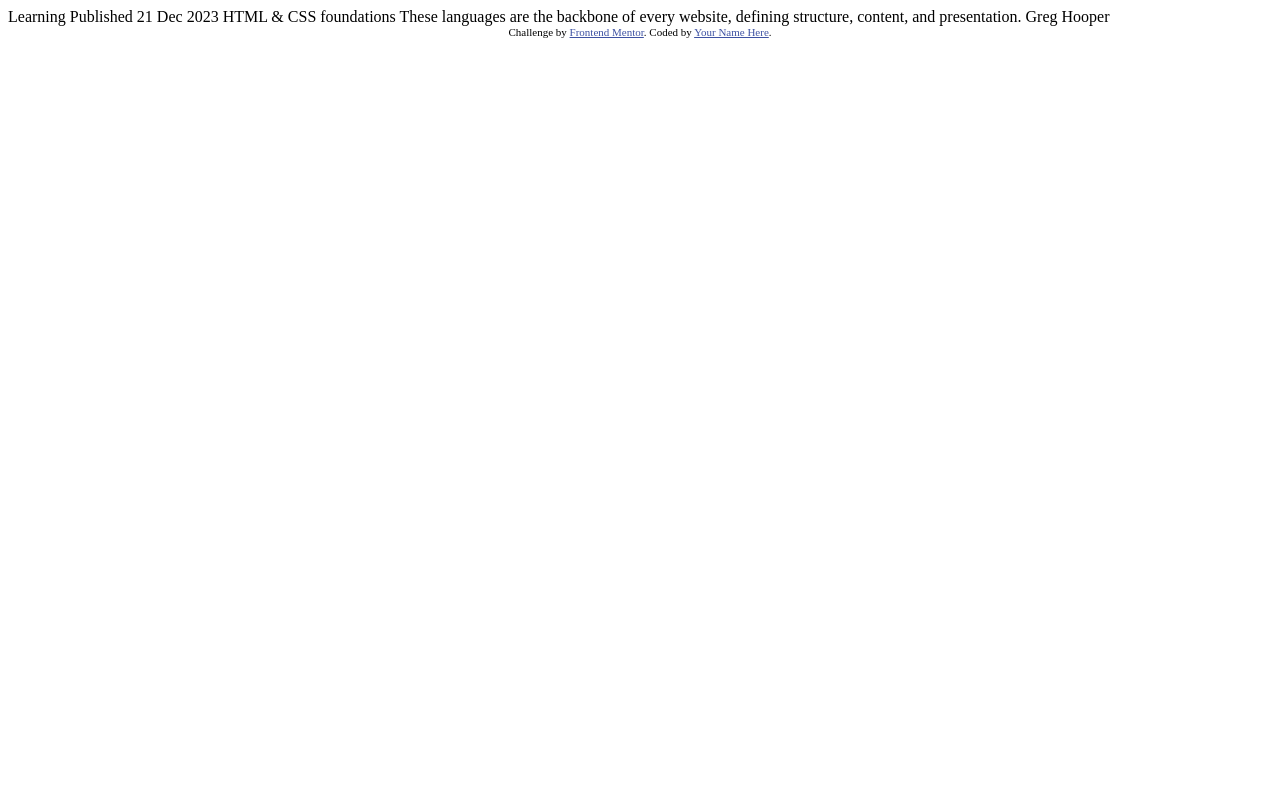
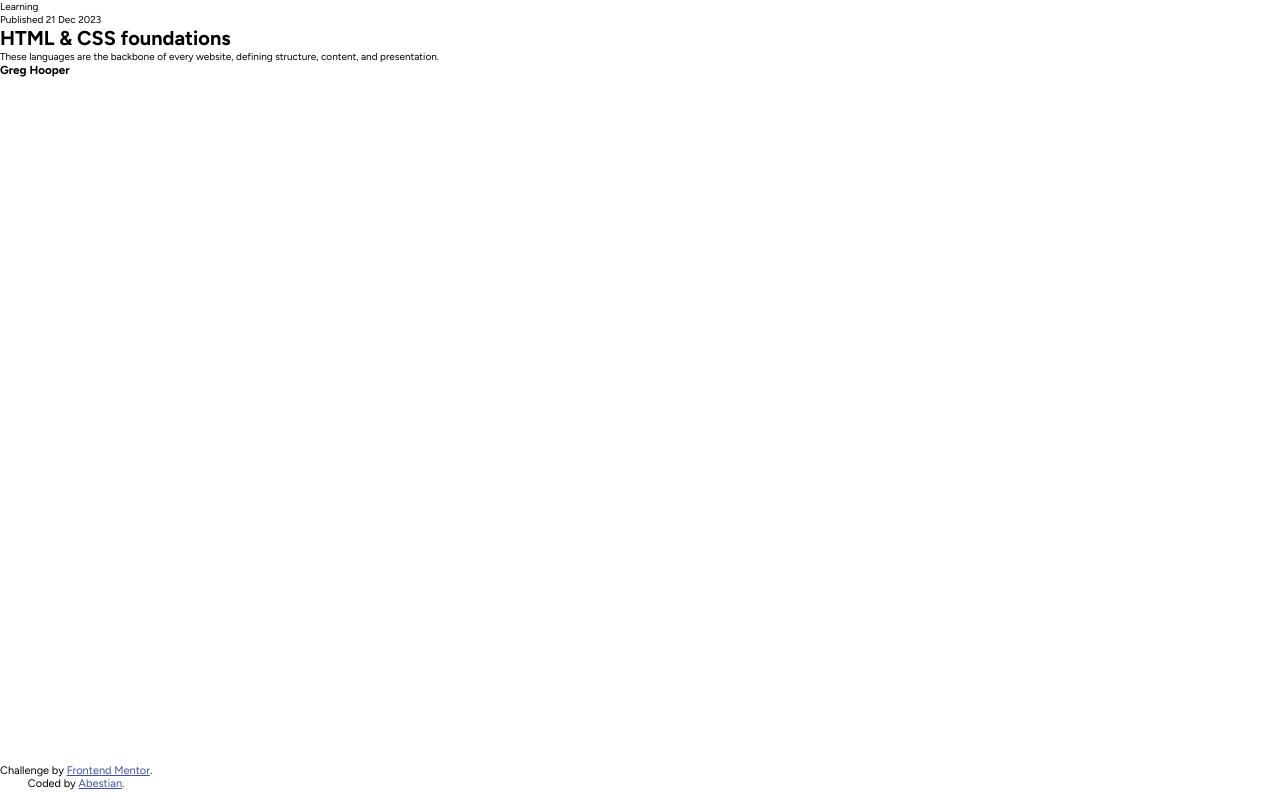
Before and after one commit to Abestian/blog_preview_card-FM, a plain HTML site: page index.html in a window 1280 px wide. Drawn offline with Linux system fonts and the light colour scheme.

Commit message:
Created an html structure.

```diff
--- /dev/null
+++ b/css/style.css
@@ -0,0 +1,30 @@
+*,
+*::after,
+*::before {
+	box-sizing: border-box;
+	margin: 0;
+	padding: 0;
+}
+
+html {
+    font-size: 62.5%;
+}
+
+body {
+    background-color: #fff;
+    font-family: 'Figtree',sans-serif;
+}
+
+
+
+
+.attribution {
+	position: fixed;
+	bottom: 10px;
+	font-size: 11px;
+	text-align: center;
+}
+
+.attribution a {
+	color: hsl(228, 45%, 44%);
+}
--- a/index.html
+++ b/index.html
@@ -1,34 +1,52 @@
 <!DOCTYPE html>
 <html lang="en">
+
 <head>
   <meta charset="UTF-8">
-  <meta name="viewport" content="width=device-width, initial-scale=1.0"> <!-- displays site properly based on user's device -->
-
+  <meta name="viewport" content="width=device-width, initial-scale=1.0">
   <link rel="icon" type="image/png" sizes="32x32" href="./assets/images/favicon-32x32.png">
 
   <title>Frontend Mentor | Blog preview card</title>
 
-  <!-- Feel free to remove these styles or customise in your own stylesheet 👍 -->
-  <style>
-    .attribution { font-size: 11px; text-align: center; }
-    .attribution a { color: hsl(228, 45%, 44%); }
-  </style>
+  <link rel="preconnect" href="https://fonts.googleapis.com">
+  <link rel="preconnect" href="https://fonts.gstatic.com" crossorigin>
+  <link href="https://fonts.googleapis.com/css2?family=Figtree:ital,wght@0,300..900;1,300..900&display=swap"
+    rel="stylesheet">
+  <link rel="stylesheet" href="./css/style.css">
 </head>
+
 <body>
 
-  Learning
+  <main>
+    <div class="card">
+      <div class="blog-image"></div>
+      <div class="content">
+        <div class="category">Learning</div>
+        <div class="publish-date">
+          <p>Published 21 Dec 2023</p>
+        </div>
+        <div class="title">
+          <!-- on a normal site I would use h2 or h3 for a title -->
+          <h1>HTML & CSS foundations</h1>
+        </div>
+        <div class="description">These languages are the backbone of every website, defining structure, content, and
+          presentation.</div>
+      </div>
+      <div class="author">
+        <div class="user-pic"></div>
+        <div class="author-name">
+          <h3>Greg Hooper</h3>
+        </div>
+      </div>
+    </div>
+  </main>
 
-  Published 21 Dec 2023
+  <footer>
+    <div class="attribution">
+      <p>Challenge by <a href="https://www.frontendmentor.io?ref=challenge" target="_blank">Frontend Mentor</a>.</p>
+      <p>Coded by <a href="#">Abestian</a>.</p>
+    </div>
+  </footer>
+</body>
 
-  HTML & CSS foundations
-
-  These languages are the backbone of every website, defining structure, content, and presentation.
-
-  Greg Hooper
-
-  <div class="attribution">
-    Challenge by <a href="https://www.frontendmentor.io?ref=challenge" target="_blank">Frontend Mentor</a>.
-    Coded by <a href="#">Your Name Here</a>.
-  </div>
-</body>
 </html>
```
